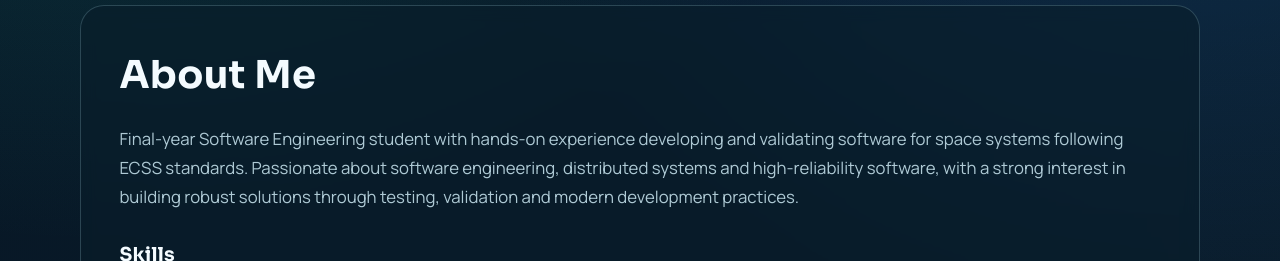
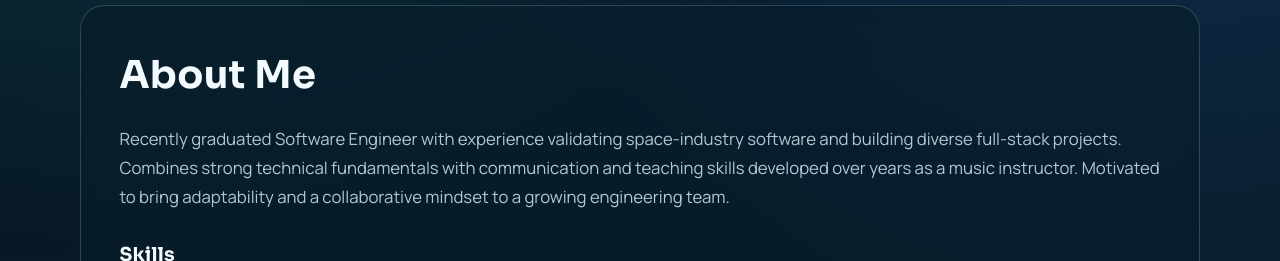
Before and after one commit to susanadtavares/Portfolio, a React (Vite) app: page / in a window 1280 px wide. Shown: the part 1060-1321 px from the top of the page. Built offline with nearby package versions, Linux system fonts and the light colour scheme.

Commit message:
Update About Me text

```diff
--- a/src/components/About.jsx
+++ b/src/components/About.jsx
@@ -27,12 +27,11 @@ export default function About() {
       >
         <h2>About Me</h2>
         <p>
-          Final-year Software Engineering student with hands-on experience
-          developing and validating software for space systems following ECSS
-          standards. Passionate about software engineering, distributed systems
-          and high-reliability software, with a strong interest in building
-          robust solutions through testing, validation and modern development
-          practices.
+          Recently graduated Software Engineer with experience validating
+          space-industry software and building diverse full-stack projects.
+          Combines strong technical fundamentals with communication and teaching
+          skills developed over years as a music instructor. Motivated to bring
+          adaptability and a collaborative mindset to a growing engineering team.
         </p>
 
         <h3 className="skills-heading">Skills</h3>
```
